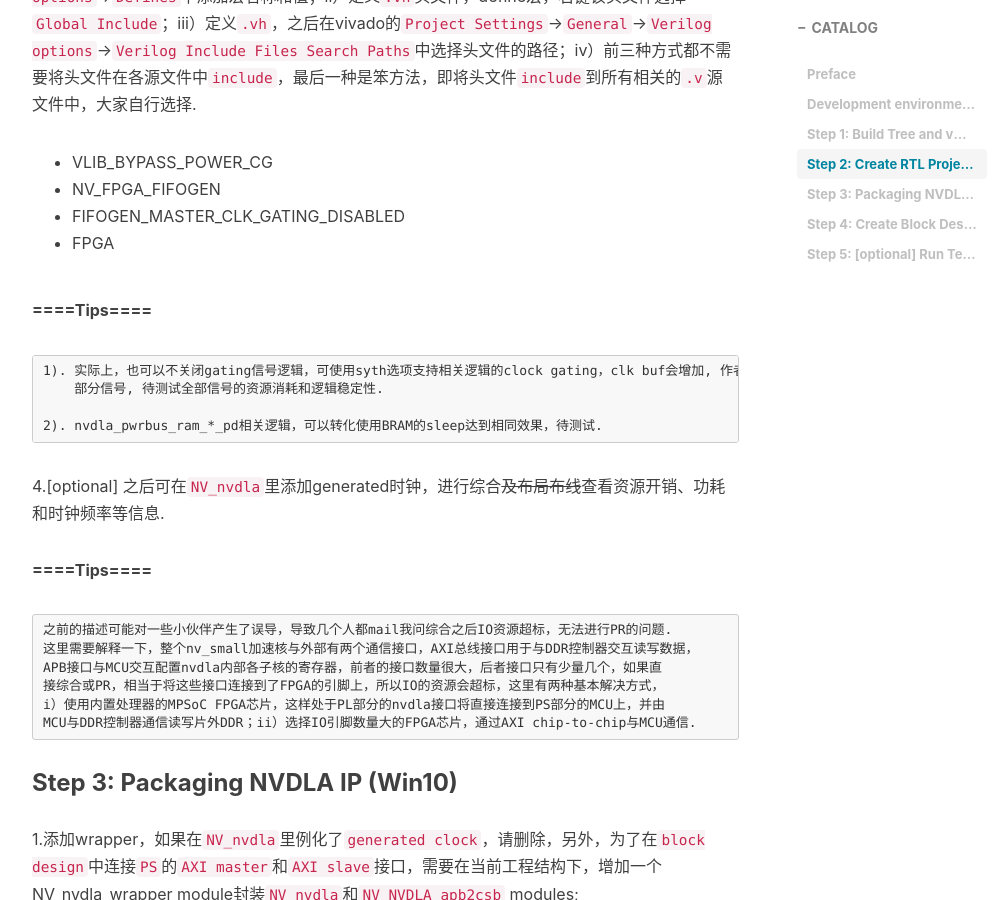
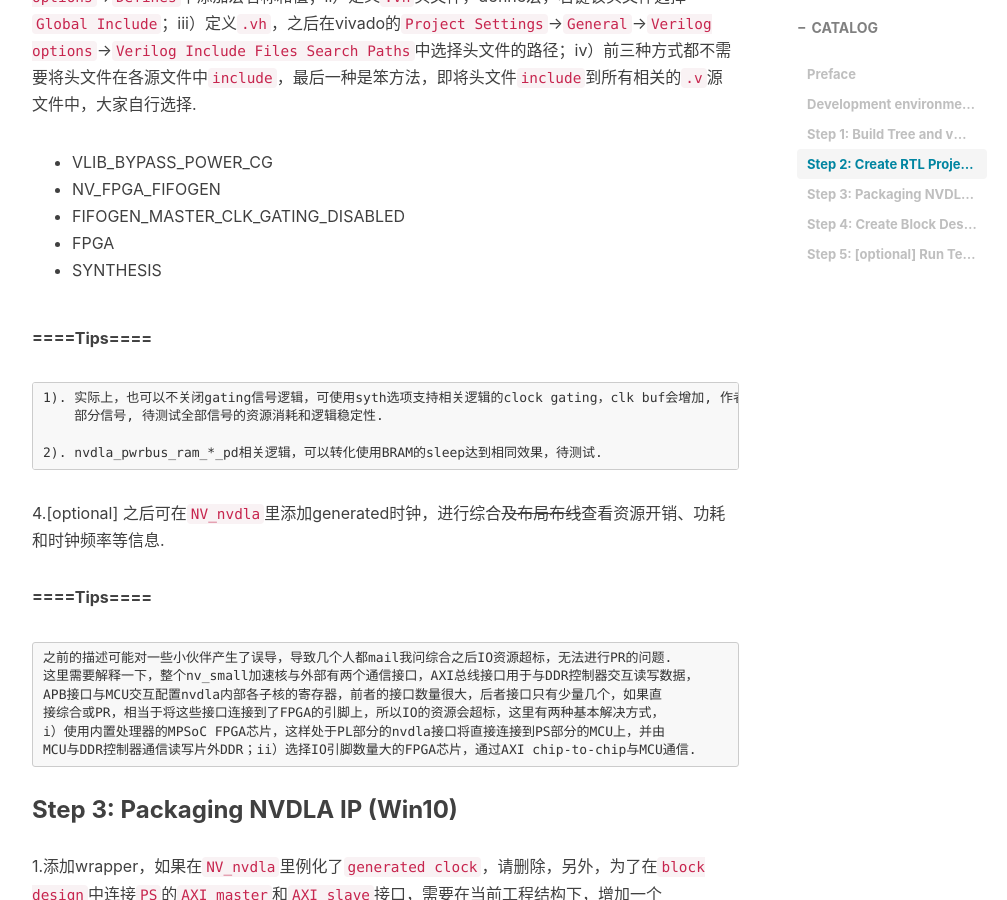
Before and after one commit to VVViy/VVViy.github.io, a Jekyll site: the page built from _posts/2018-09-12-nv_small-FPGA-Mapping-Workflow-I.md, in a window 1280 px wide and 900 px high, scrolled down 2399 px. Shown: the whole window, without its empty margins (233-1240 px from the left). Built offline with Jekyll 4.4.1, drawn with Linux system fonts in a browser that asks for light colours; nearby versions of some CDN libraries; emoji names are drawn with the system emoji font; comment, search, counter and statistics services are not loaded.

Commit message:
Update 2018-09-12-nv_small-FPGA-Mapping-Workflow-I.md

```diff
--- a/_posts/2018-09-12-nv_small-FPGA-Mapping-Workflow-I.md
+++ b/_posts/2018-09-12-nv_small-FPGA-Mapping-Workflow-I.md
@@ -73,6 +73,7 @@ CPAN > exit
 - NV_FPGA_FIFOGEN
 - FIFOGEN_MASTER_CLK_GATING_DISABLED
 - FPGA
+- SYNTHESIS
 
 **====Tips====**
 
```
